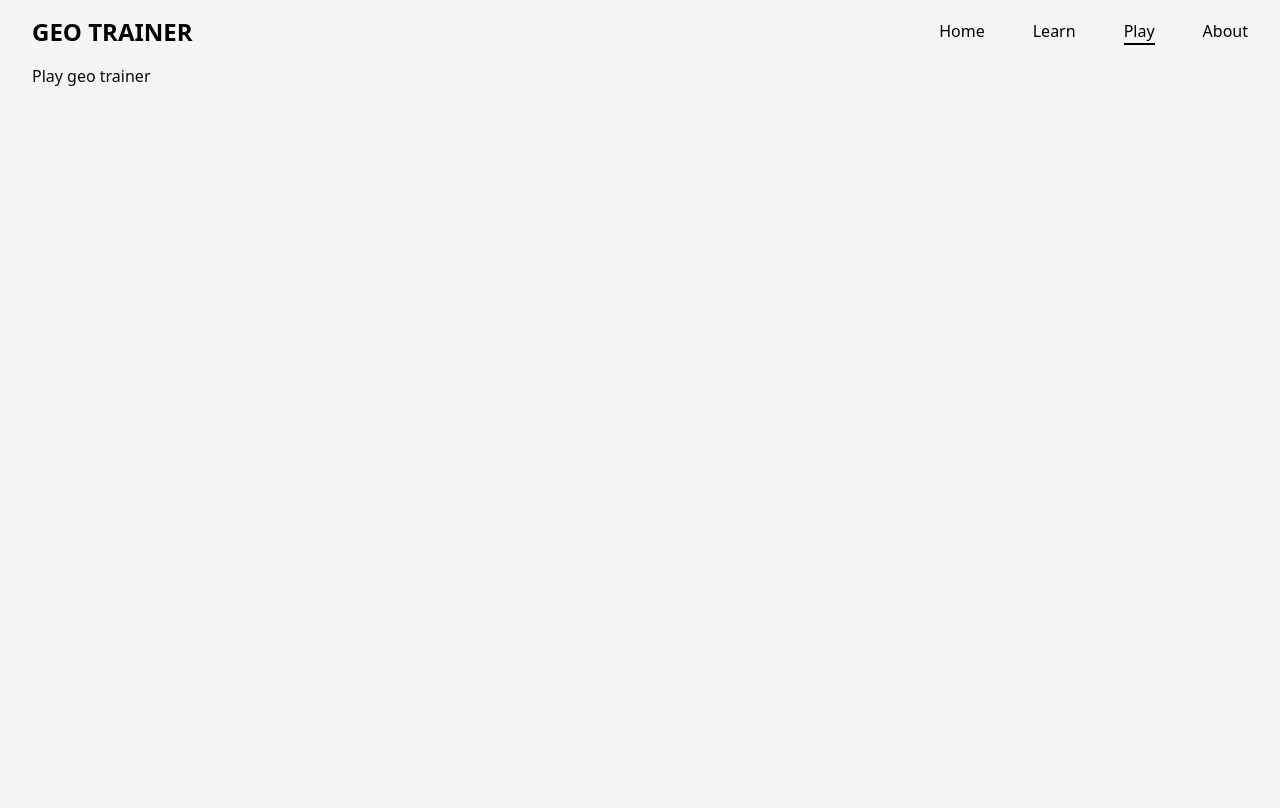
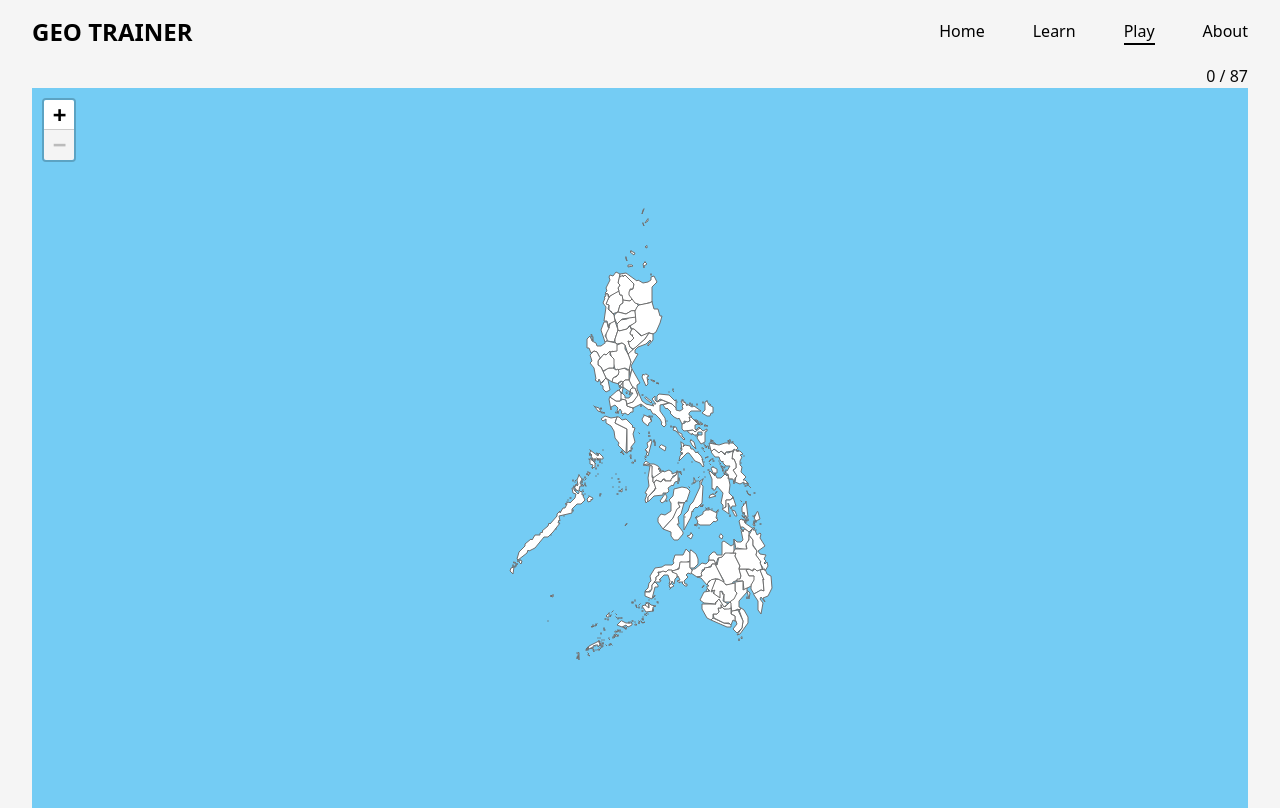
Before and after one commit to Sanjero20/geo-trainer, a Next.js app: page /play in a window 1280 px wide. Built offline with nearby package versions, Linux system fonts and the light colour scheme.

Commit message:
Initialize play page

```diff
--- a/src/app/play/page.tsx
+++ b/src/app/play/page.tsx
@@ -1,5 +1,44 @@
+"use client";
+
+import { useEffect, useState } from "react";
+import dynamic from "next/dynamic";
+import InteractiveMapLoader from "@/components/interactive-map/loader";
+
+import { getAllProvinces } from "@/data/provinces";
+
+const PhilippinesMap = dynamic(() => import("./play-map"), {
+  loading: () => <InteractiveMapLoader />,
+  ssr: false,
+});
+
 function PlayPage() {
-  return <div>Play geo trainer</div>;
+  const [provinces, setProvinces] = useState<string[]>([]);
+  const [score, setScore] = useState(0);
+
+  useEffect(() => {
+    const list = getAllProvinces().sort();
+
+    // randomize the order of the provinces
+
+    setProvinces(list);
+  }, []);
+
+  return (
+    <div className="h-full w-full">
+      {/* Scoreboard */}
+      <div className="text-end">
+        {score} / {provinces.length}
+      </div>
+
+      {/* 3 attempts for each province */}
+      {/* numbers of provinces needed to guess */}
+      {/* Score / Number*/}
+      {/* MAP */}
+
+      {/* Restart button  */}
+      <PhilippinesMap guessProvince={provinces[5]} />
+    </div>
+  );
 }
 
 export default PlayPage;
--- /dev/null
+++ b/src/app/play/play-map.tsx
@@ -0,0 +1,117 @@
+"use client";
+
+import "leaflet/dist/leaflet.css";
+
+import { useCallback, useState, MouseEvent } from "react";
+
+import { GeoJSON } from "react-leaflet";
+import { Layer, LeafletMouseEvent } from "leaflet";
+
+import InteractiveMap from "@/components/interactive-map";
+import MouseTooltip from "@/components/mouse-tooltip";
+import { REGIONS } from "@/data/regions";
+import {
+  defaultStyles,
+  wrongGuessColor,
+  correctGuessColor,
+  hoverColorPlay,
+} from "@/constants/map-settings";
+
+interface Props {
+  guessProvince: string;
+}
+
+function PhilippinesMap({ guessProvince }: Props) {
+  const [tooltipContent, setTooltipContent] = useState("");
+  const [tooltipPos, setTooltipPos] = useState({ x: 0, y: 0 });
+
+  const clickFeature = useCallback(
+    (e: LeafletMouseEvent) => {
+      const layer = e.target;
+
+      // Check if the layer is already have a color in it red or green
+      // if so, dont do anything to it because it already guessed on it.
+
+      const { ADM2_EN: province } = layer.feature.properties;
+      const style =
+        province === guessProvince ? correctGuessColor : wrongGuessColor;
+
+      console.log(style, province, guessProvince);
+
+      layer.setStyle({ fillColor: style });
+    },
+    [guessProvince],
+  );
+
+  const highlightFeature = useCallback((e: LeafletMouseEvent) => {
+    const layer = e.target;
+
+    const currentColor = layer.options.fillColor;
+
+    if (currentColor == "white") {
+      layer.setStyle({ fillColor: hoverColorPlay });
+    } else {
+      layer.setStyle("blue");
+    }
+  }, []);
+
+  const resetStyles = useCallback((e: LeafletMouseEvent) => {
+    const layer = e.target;
+
+    const currentColor = layer.options.fillColor;
+
+    if (currentColor === hoverColorPlay) {
+      layer.setStyle(defaultStyles);
+    }
+  }, []);
+
+  const onEachFeature = useCallback(
+    (feature: any, layer: Layer) => {
+      layer.on({
+        mousemove: highlightFeature,
+        mouseout: resetStyles,
+        click: clickFeature,
+      });
+    },
+
+    [clickFeature, resetStyles, highlightFeature],
+  );
+
+  const handleMouseToolTip = (e: MouseEvent<HTMLDivElement>) => {
+    if (!tooltipContent) setTooltipContent(guessProvince);
+
+    const x = e.clientX - 15;
+    const y = e.clientY - 70;
+
+    setTooltipPos({ x, y });
+  };
+
+  return (
+    <div
+      className="relative h-full w-full"
+      onMouseMove={(e) => handleMouseToolTip(e)}
+      onMouseLeave={(e) => setTooltipContent("")}
+    >
+      <InteractiveMap>
+        {REGIONS.map((region, index) => {
+          const regionName = region.features[0].properties.ADM1_EN;
+
+          return (
+            <GeoJSON
+              key={index}
+              data={region as any}
+              style={defaultStyles as any}
+              onEachFeature={onEachFeature}
+            />
+          );
+        })}
+      </InteractiveMap>
+
+      {tooltipContent && (
+        <MouseTooltip position={tooltipPos}>{tooltipContent}</MouseTooltip>
+      )}
+    </div>
+  );
+}
+
+export default PhilippinesMap;
--- a/src/constants/map-settings.ts
+++ b/src/constants/map-settings.ts
@@ -10,10 +10,15 @@ export const philippinesCenter = [12.8797, 121.774];
 // Styles Settings
 export const mapBackgroundColor = "#74ccf4";
 
-// Default
+// Learning Page colors
 export const hoveredColor = "#37cc37";
 export const selectedColor = "#26a326";
 export const selectedHoveredColor = "green";
+
+// Play page colors
+export const hoverColorPlay = "#d4d4d4";
+export const correctGuessColor = "green"; //green
+export const wrongGuessColor = "red"; //red
 
 export const defaultStyles = {
   color: "#6e6e6e",
@@ -24,6 +29,7 @@ export const defaultStyles = {
   zIndex: 10,
 };
 
+// Learn page styles
 export const hoverStyles = {
   ...defaultStyles,
   fillColor: hoveredColor,
@@ -38,3 +44,6 @@ export const selectedHoverStyles = {
   ...defaultStyles,
   fillColor: selectedHoveredColor,
 };
+
+// Play page styles
+export const playHoverStyles = {};
--- /dev/null
+++ b/src/data/provinces.ts
@@ -0,0 +1,24 @@
+import { GeoJSONRegion, REGIONS } from "./regions";
+
+function getProvince(region: GeoJSONRegion): string[] {
+  const provinces: string[] = [];
+
+  const regionData = region.features;
+  for (let i = 0; i < regionData.length; i++) {
+    const province = regionData[i].properties.ADM2_EN;
+    provinces.push(province);
+  }
+
+  return provinces;
+}
+
+export function getAllProvinces() {
+  const provinces: string[] = [];
+
+  for (let i = 0; i < REGIONS.length; i++) {
+    const list = getProvince(REGIONS[i]);
+    provinces.push(...list);
+  }
+
+  return provinces;
+}
--- /dev/null
+++ b/src/lib/array-utils.ts
@@ -0,0 +1,8 @@
+export function shuffleArray(array: any[]) {
+  for (let i = array.length - 1; i > 0; i--) {
+    const j = Math.floor(Math.random() * (i + 1));
+    [array[i], array[j]] = [array[j], array[i]];
+  }
+
+  return array;
+}
```
